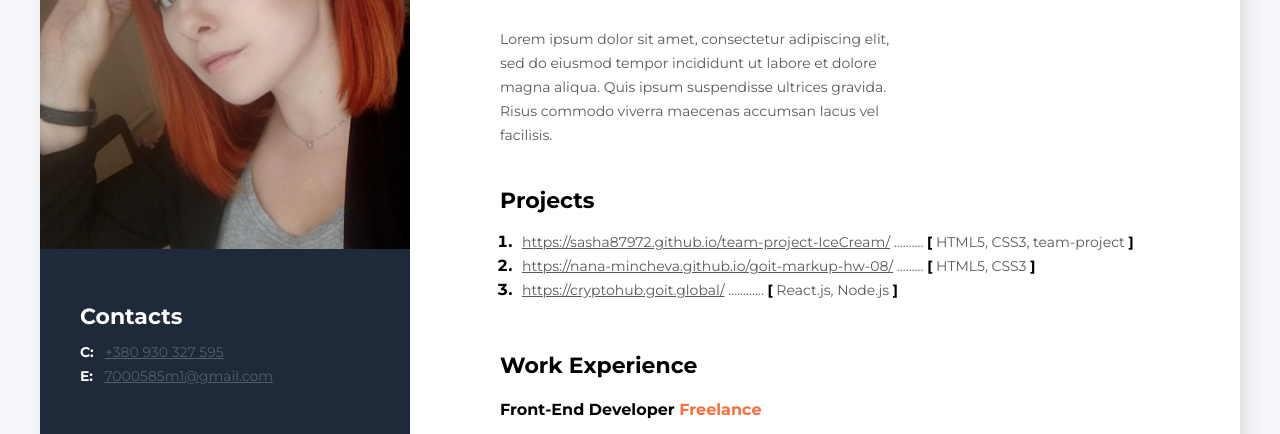
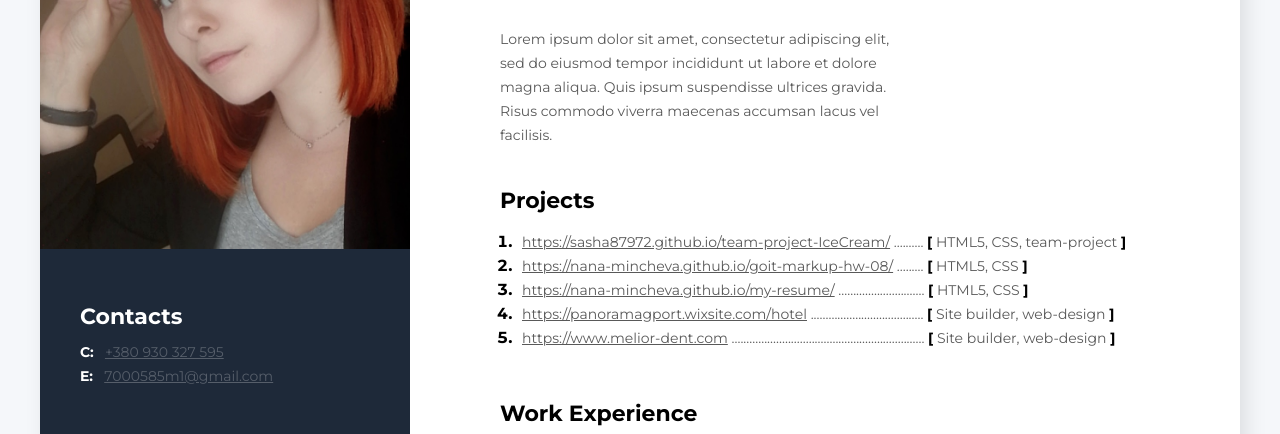
Before and after one commit to nana-mincheva/my-resume, a plain HTML site: page index.html in a window 1280 px wide. Shown: the part 282-716 px from the top of the page. Drawn offline with Linux system fonts and the light colour scheme.

Commit message:
add projects

```diff
--- a/index.html
+++ b/index.html
@@ -35,21 +35,37 @@
                         <span class="my-projects-text">
                         <a href="https://sasha87972.github.io/team-project-IceCream/" class="my-project-link">https://sasha87972.github.io/team-project-IceCream/</a>
                         ..........
-                        <span class="my-project-bracket">[</span> HTML5, CSS3, team-project <span class="my-project-bracket">]</span>
+                        <span class="my-project-bracket">[</span> HTML5, CSS, team-project <span class="my-project-bracket">]</span>
                         </span>
                     </li>
                     <li class="my-projects-item">
                         <span class="my-projects-text">
                         <a href="https://nana-mincheva.github.io/goit-markup-hw-08/" class="my-project-link">https://nana-mincheva.github.io/goit-markup-hw-08/</a>
                         .........
-                        <span class="my-project-bracket">[</span> HTML5, CSS3 <span class="my-project-bracket">]</span>
+                        <span class="my-project-bracket">[</span> HTML5, CSS <span class="my-project-bracket">]</span>
                         </span>
                     </li>
                     <li class="my-projects-item">
                         <span class="my-projects-text">
-                        <a href="https://cryptohub.goit.global/" class="my-project-link">https://cryptohub.goit.global/</a>
-                        ............
-                        <span class="my-project-bracket">[</span> React.js, Node.js <span class="my-project-bracket">]</span>
+                        <a href="https://nana-mincheva.github.io/my-resume/" class="my-project-link">https://nana-mincheva.github.io/my-resume/</a>
+                        .............................
+                        <span class="my-project-bracket">[</span> HTML5, CSS <span class="my-project-bracket">]</span>
+                        </span>
+                    </li>
+                    <li class="my-projects-item">
+                        <span class="my-projects-text">
+                            <a href="https://panoramagport.wixsite.com/hotel"
+                                class="my-project-link">https://panoramagport.wixsite.com/hotel</a>
+                            ......................................
+                            <span class="my-project-bracket">[</span> Site builder, web-design <span class="my-project-bracket">]</span>
+                        </span>
+                    </li>
+                    <li class="my-projects-item">
+                        <span class="my-projects-text">
+                            <a href="https://www.melior-dent.com"
+                                class="my-project-link">https://www.melior-dent.com</a>
+                            .................................................................
+                            <span class="my-project-bracket">[</span> Site builder, web-design <span class="my-project-bracket">]</span>
                         </span>
                     </li>
                 </ol>
```
